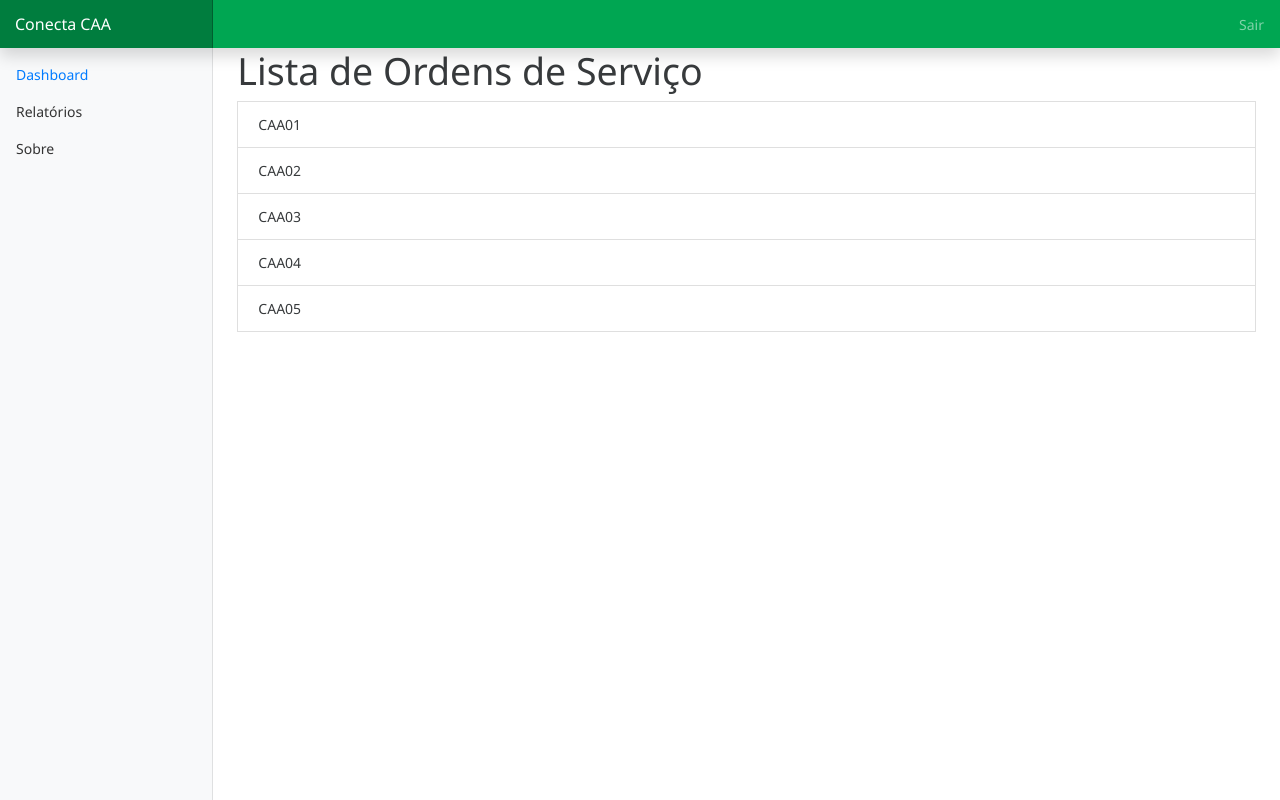
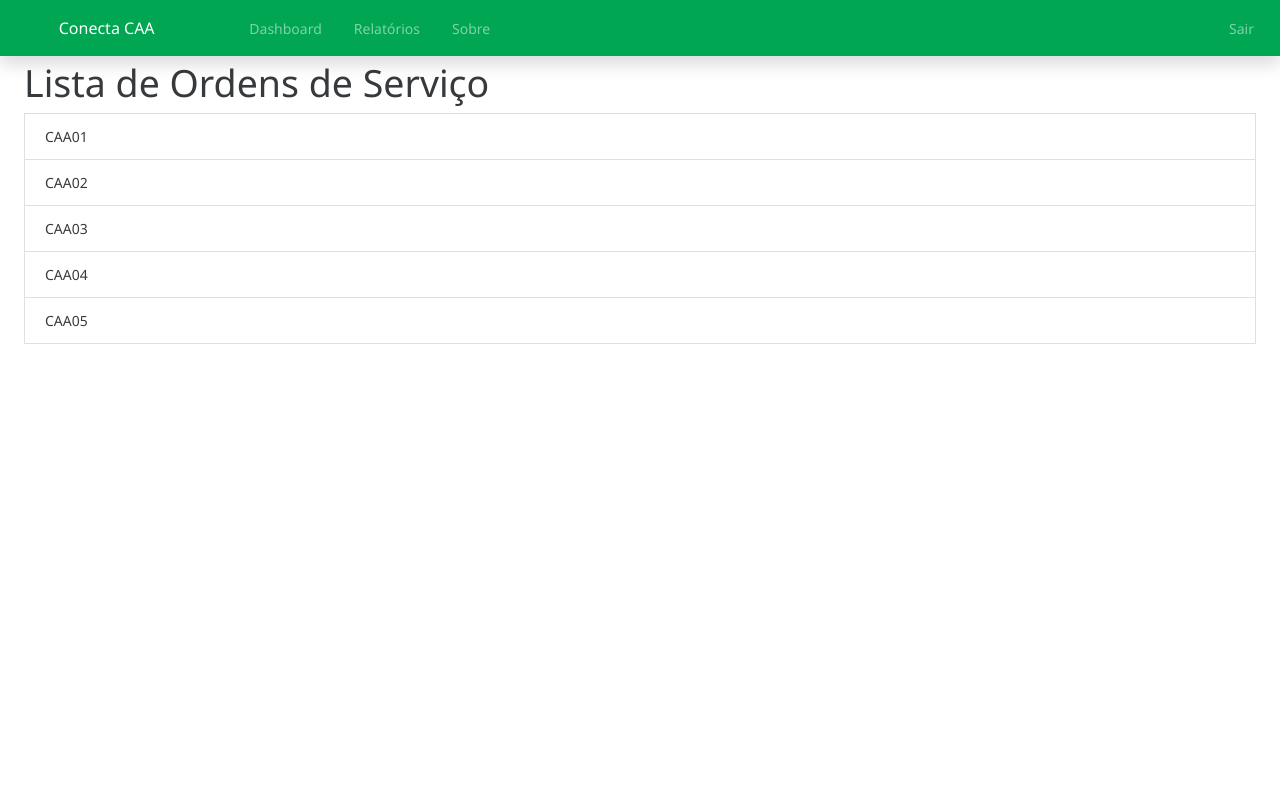
Before and after one commit to frischlander/pi2, a Django app: template conectacaa/templates/caaordserv/index.html in a window 1280 px wide. Run offline with Django 3.2, Linux system fonts and the light colour scheme; the template is opened without the code that fills it, so the values that code supplies are empty; some libraries are stand-ins or nearby versions.

Commit message:
Modificação da navbar
Removida a sidebar

```diff
--- a/conectacaa/conectacaa/static/css/dashboard.css
+++ b/conectacaa/conectacaa/static/css/dashboard.css
@@ -19,7 +19,6 @@ body {
   left: 0;
   z-index: 100; /* Behind the navbar */
   padding: 48px 0 0; /* Height of navbar */
-  box-shadow: inset -1px 0 0 rgba(0, 0, 0, 0.1);
 }
 
 .sidebar-sticky {
@@ -84,8 +83,7 @@ body {
   padding-top: 0.75rem;
   padding-bottom: 0.75rem;
   font-size: 1rem;
-  background-color: rgba(0, 0, 0, 0.25);
-  box-shadow: inset -1px 0 0 rgba(0, 0, 0, 0.25);
+
 }
 
 .navbar .form-control {
--- a/conectacaa/conectacaa/static/css/main.css
+++ b/conectacaa/conectacaa/static/css/main.css
@@ -74,3 +74,11 @@
   .bd-mode-toggle .dropdown-menu .active .bi {
     display: block !important;
   }
+
+  /* Remover completamente o fundo e a sombra do navbar-brand */
+  .navbar-brand {
+    background-color: transparent !important;
+    background: none !important;
+    box-shadow: none !important;
+    -webkit-box-shadow: none !important;
+  }
--- a/conectacaa/templates/base.html
+++ b/conectacaa/templates/base.html
@@ -18,11 +18,25 @@
   </head>
   <body>
     <nav class="navbar navbar-dark fixed-top flex-md-nowrap p-0 shadow" style="background-color: #00a652;">
-      <a class="navbar-brand col-sm-3 col-md-2 mr-0" href="#">Conecta CAA</a>
+      <div class="col-sm-3 col-md-2 d-flex text-center px-0">
+        <a class="navbar-brand w-100 py-2 m-2" href="#">Conecta CAA</a>
+      </div>
+
+      <ul class="navbar-nav mr-auto" style="display: flex; flex-direction: row; margin-left: 20px;">
+        <li class="nav-item">
+          <a class="nav-link px-3" href="#">Dashboard</a>
+        </li>
+        <li class="nav-item">
+          <a class="nav-link px-3" href="#">Relatórios</a>
+        </li>
+        <li class="nav-item">
+          <a class="nav-link px-3" href="#">Sobre</a>
+        </li>
+      </ul>
 
       <ul
         class="navbar-nav px-3"
-        style="display: flex; flex-direction: row; align-items: center;"
+        style="display: flex; flex-direction: row; align-items: center; margin-right: 10px;"
       >
         <li class="nav-item text-nowrap">
           <a class="nav-link" href="#">Sair</a>
@@ -32,9 +46,9 @@
 
     <div class="container-fluid">
       <div class="row">
-        {% include 'partials/_sidebar.html' %}
+        {% comment %}Sidebar foi removida{% endcomment %}
 
-        <main role="main" class="col-md-9 ml-sm-auto col-lg-10 px-4">
+        <main role="main" class="col-md-12 ml-sm-auto col-lg-12 px-4" style="padding-top: 60px;">
           {% block content %} {% endblock %}
         </main>
 
```
